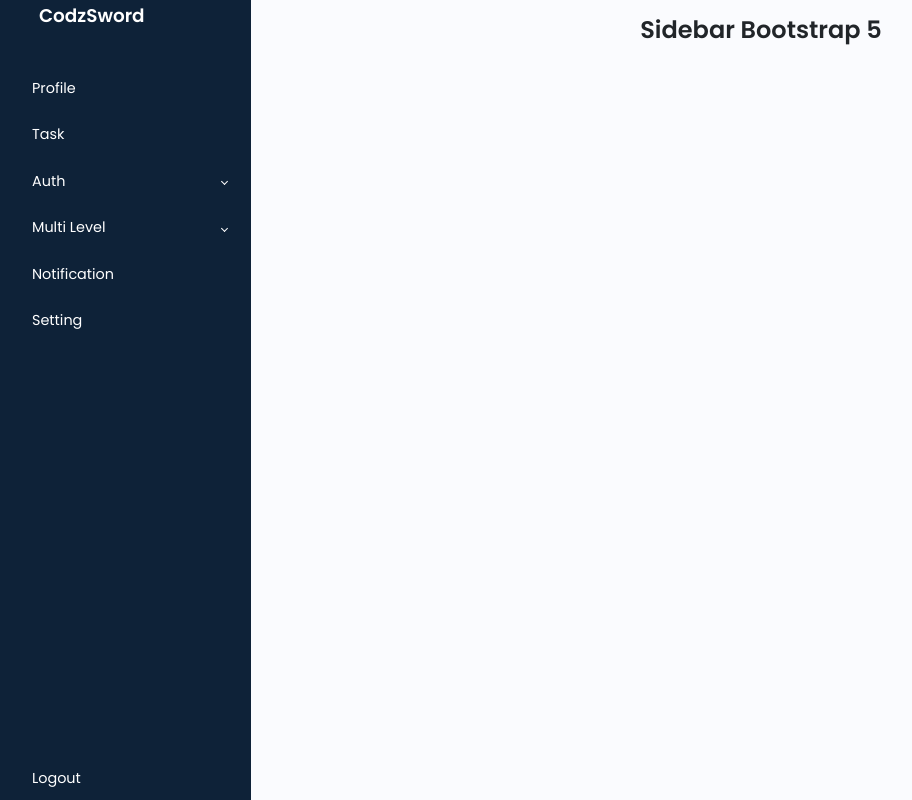
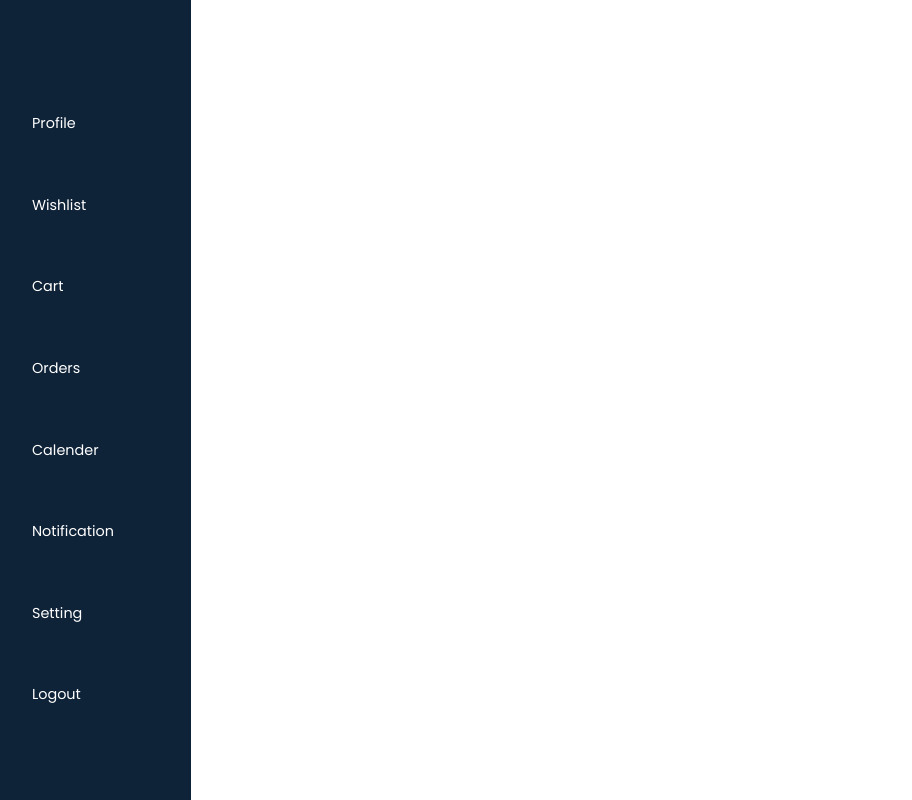
Before and after one commit to mayank12112000/GlowUp, a React (Vite) app in the folder frontend/: page / in a window 1280 px wide. Both pictures are taken after a click on the button 24 px from the left and 16 px from the top of the page. Shown: the whole page, without its empty margins (9-921 px from the left). Built offline with nearby package versions, Linux system fonts and the light colour scheme.

Commit message:
basic sidebar

```diff
--- a/frontend/components/Sidebar.jsx
+++ b/frontend/components/Sidebar.jsx
@@ -7,94 +7,70 @@ export default function Sidebar() {
     }
 
   return (
-    <div class="wrapper">
+    <div className="wrapper">
     <aside id="sidebar">
-        <div class="d-flex">
-            <button onClick={handleToggle} class="toggle-btn" type="button">
-            <i class="fa fa-bars" aria-hidden="true"></i>
+        <div className="d-flex">
+            <button onClick={handleToggle} className="toggle-btn" type="button">
+            <i className="fa fa-bars" aria-hidden="true"></i>
             </button>
-            <div class="sidebar-logo">
-                <a href="#">CodzSword</a>
+            <div className="sidebar-logo">
+                {/* <a href="/">CodzSword</a> */}
             </div>
         </div>
-        <ul class="sidebar-nav">
-            <li class="sidebar-item">
-                <a href="#" class="sidebar-link">
-                <i class="fa fa-user" aria-hidden="true"></i>
+        <ul className="sidebar-nav d-flex flex-column justify-content-evenly">
+            <li className="sidebar-item">
+                <a href="/" className="sidebar-link">
+                <i className="fa fa-user" aria-hidden="true"></i>
                 <span>Profile</span>
                 </a>
             </li>
-            <li class="sidebar-item">
-                <a href="#" class="sidebar-link">
-                    <i class="lni lni-agenda"></i>
-                    <span>Task</span>
+            <li className="sidebar-item">
+                <a href="/" className="sidebar-link">
+                <i className="fa fa-heart" aria-hidden="true"></i>
+                <span>Wishlist</span>
                 </a>
             </li>
-            <li class="sidebar-item">
-                <a href="#" class="sidebar-link collapsed has-dropdown" data-bs-toggle="collapse"
-                    data-bs-target="#auth" aria-expanded="false" aria-controls="auth">
-                    <i class="lni lni-protection"></i>
-                    <span>Auth</span>
+            <li className="sidebar-item">
+                <a href="/" className="sidebar-link">
+                <i className="fa fa-shopping-cart" aria-hidden="true"></i>
+                <span>Cart</span>
                 </a>
-                <ul id="auth" class="sidebar-dropdown list-unstyled collapse" data-bs-parent="#sidebar">
-                    <li class="sidebar-item">
-                        <a href="#" class="sidebar-link">Login</a>
             </li>
-                    <li class="sidebar-item">
-                        <a href="#" class="sidebar-link">Register</a>
+
+            <li className="sidebar-item">
+                <a href="/" className="sidebar-link">
+                <i className="fa fa-shopping-bag" aria-hidden="true"></i>
+                <span>Orders</span>
+                </a>
             </li>
-                </ul>
+
+          <li className="sidebar-item">
+                <a href="/" className="sidebar-link">
+                <i className="fa fa-calendar" aria-hidden="true"></i>
+                    <span>Calender</span>
+                </a>
             </li>
-            <li class="sidebar-item">
-                <a href="#" class="sidebar-link collapsed has-dropdown" data-bs-toggle="collapse"
-                    data-bs-target="#multi" aria-expanded="false" aria-controls="multi">
-                    <i class="lni lni-layout"></i>
-                    <span>Multi Level</span>
-                </a>
-                <ul id="multi" class="sidebar-dropdown list-unstyled collapse" data-bs-parent="#sidebar">
-                    <li class="sidebar-item">
-                        <a href="#" class="sidebar-link collapsed" data-bs-toggle="collapse"
-                            data-bs-target="#multi-two" aria-expanded="false" aria-controls="multi-two">
-                            Two Links
-                        </a>
-                        <ul id="multi-two" class="sidebar-dropdown list-unstyled collapse">
-                            <li class="sidebar-item">
-                                <a href="#" class="sidebar-link">Link 1</a>
-                            </li>
-                            <li class="sidebar-item">
-                                <a href="#" class="sidebar-link">Link 2</a>
-                            </li>
-                        </ul>
-                    </li>
-                </ul>
-            </li>
-            <li class="sidebar-item">
-                <a href="#" class="sidebar-link">
-                    <i class="lni lni-popup"></i>
+            <li className="sidebar-item">
+                <a href="/" className="sidebar-link">
+                <i className="fa fa-bell" aria-hidden="true"></i>
                 <span>Notification</span>
                 </a>
             </li>
-            <li class="sidebar-item">
-                <a href="#" class="sidebar-link">
-                    <i class="lni lni-cog"></i>
+            <li className="sidebar-item">
+                <a href="/" className="sidebar-link">
+                <i className="fa fa-cog" aria-hidden="true"></i>
                     <span>Setting</span>
                 </a>
             </li>
-        </ul>
-        <div class="sidebar-footer">
-            <a href="#" class="sidebar-link">
-                <i class="lni lni-exit"></i>
+            <li className="sidebar-item">
+                <a href="/" className="sidebar-link">
+            <i className="fa fa-sign-out" aria-hidden="true"></i>
                     <span>Logout</span>
                 </a>
-        </div>
+            </li>
+        </ul>
+
     </aside>
-    <div class="main p-3">
-        <div class="text-center">
-            <h1>
-                Sidebar Bootstrap 5
-            </h1>
-        </div>
-    </div>
 </div>
   )
 }
--- a/frontend/components/sidebar.css
+++ b/frontend/components/sidebar.css
@@ -25,7 +25,9 @@ body {
 }
 
 .wrapper {
-    display: flex;
+    /* display: flex; */
+    height: 100%;
+    /* min-height: 100vh; */
 }
 
 .main {
@@ -44,11 +46,12 @@ body {
     background-color: #0e2238;
     display: flex;
     flex-direction: column;
+    height: 100vh;
 }
 
 #sidebar.expand {
-    width: 260px;
-    min-width: 260px;
+    width: 200px;
+    min-width: 200px;
 }
 
 .toggle-btn {
@@ -81,6 +84,8 @@ body {
 .sidebar-nav {
     padding: 2rem 0;
     flex: 1 1 auto;
+    background-color: #0e2238;
+
 }
 
 a.sidebar-link {
@@ -140,3 +145,10 @@ a.sidebar-link:hover {
     transform: rotate(45deg);
     transition: all .2s ease-out;
 }
+
+@media only screen and (max-width: 768px) {
+    #sidebar{
+        background-color: pink;
+    }
+
+}
```
Lines whose indentation alone changed are shown as unchanged.
